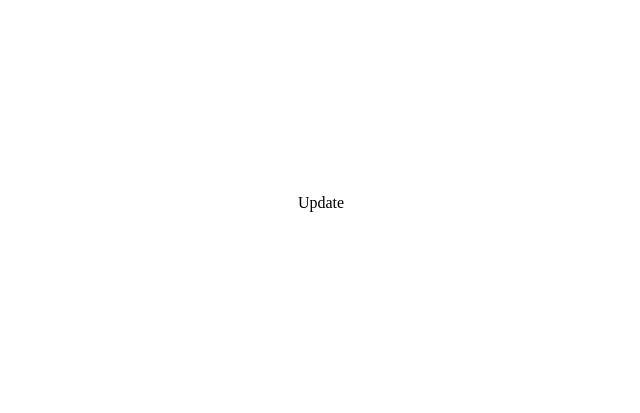
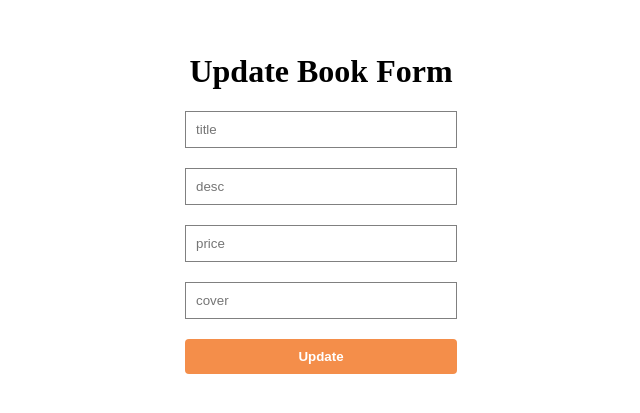
Before and after one commit to FIDELIS-TUWEI/Book-Store, a React (Vite) app in the folder client/: page /update in a window 1280 px wide. Shown: the part 205-618 px from the top of the page, without its empty margins (319-959 px from the left). Built offline with nearby package versions, Linux system fonts and the light colour scheme.

Commit message:
logic to update book form and UI styling

```diff
--- a/client/src/pages/Update.jsx
+++ b/client/src/pages/Update.jsx
@@ -1,7 +1,45 @@
+import axios from "axios";
+import { useState } from "react";
+import { useNavigate } from "react-router-dom";
 
 const Update = () => {
+  const navigate = useNavigate();
+
+  const [book, setBook] = useState({
+    title: "",
+    desc: "",
+    price: null,
+    cover: ""
+  });
+
+
+  const handleChange = (e) => {
+    setBook(((prev => ({ ...prev, [e.target.name]: e.target.value }))));
+  };
+
+  const handleClick = async (e) => {
+    e.preventDefault();
+
+    try {
+      await axios.post(`http://localhost:5000/api/v1/books`, book);
+      navigate("/");
+    } catch (error) {
+      console.error(error);
+    }
+  };
+
   return (
-    <div>Update</div>
+    <div>
+      <h1>Update Book Form</h1>
+      <form className="form">
+        <input type="text" placeholder="title" onChange={handleChange} name="title" />
+        <input type="text" placeholder="desc" onChange={handleChange} name="desc" />
+        <input type="number" placeholder="price" onChange={handleChange} name="price" />
+        <input type="text" placeholder="cover" onChange={handleChange} name="cover" />
+
+        <button onClick={handleClick} className="formButton">Update</button>
+      </form>
+    </div>
   )
 }
 
```
